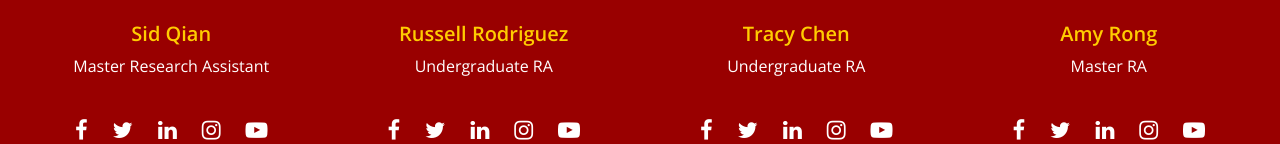
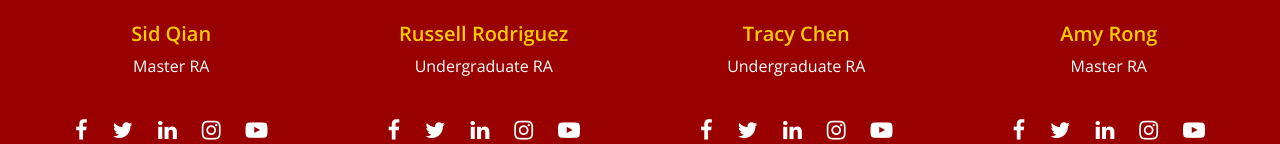
Before and after one commit to usc-glab/website, a plain HTML site: page team.html in a window 1280 px wide. Shown: the part 776-920 px from the top of the page. Drawn offline with nearby package versions, Linux system fonts and the light colour scheme; some packages are replaced by stand-ins of ours.

Commit message:
update minor

```diff
--- a/team.html
+++ b/team.html
@@ -135,7 +135,7 @@
                   Sid Qian
                 </h5>
                 <p>
-                  Master Research Assistant
+                  Master RA
                 </p>
               </div>
               <div class="social_box">
```
Also changed, not shown: index.html (+1 -0 lines).
